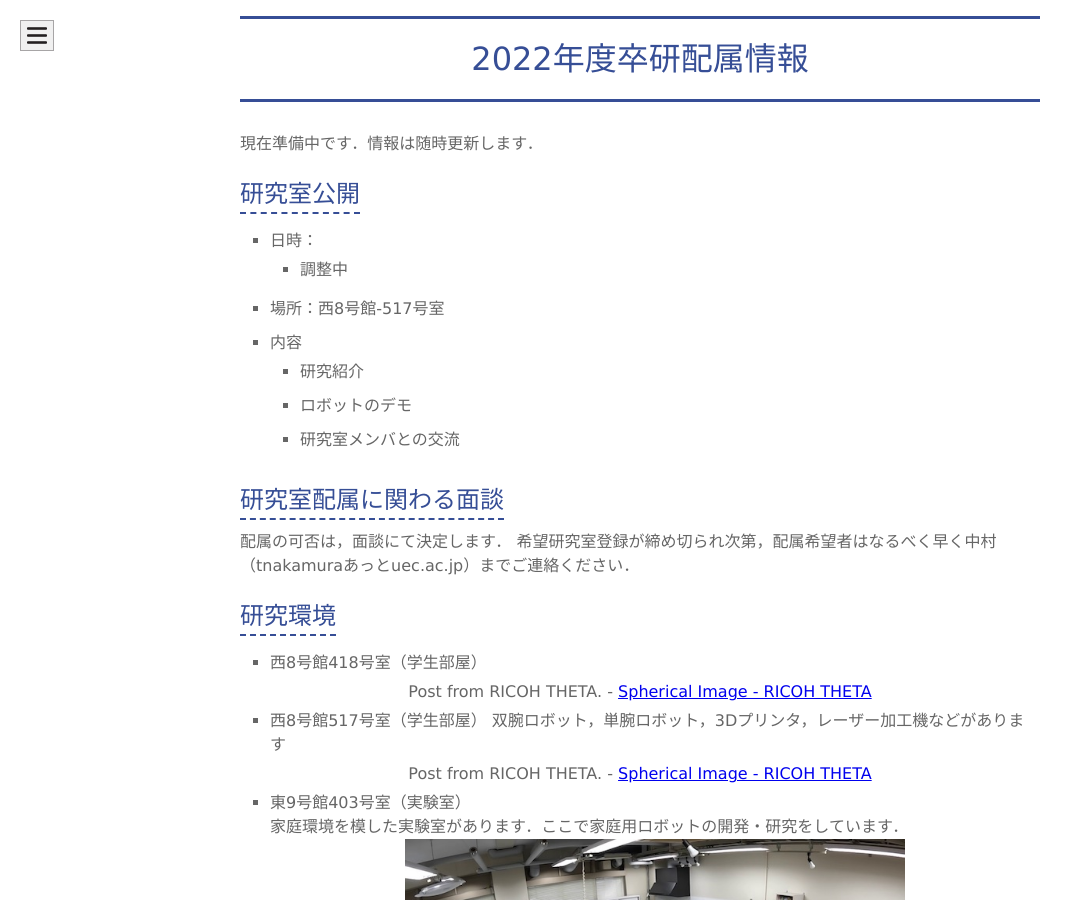
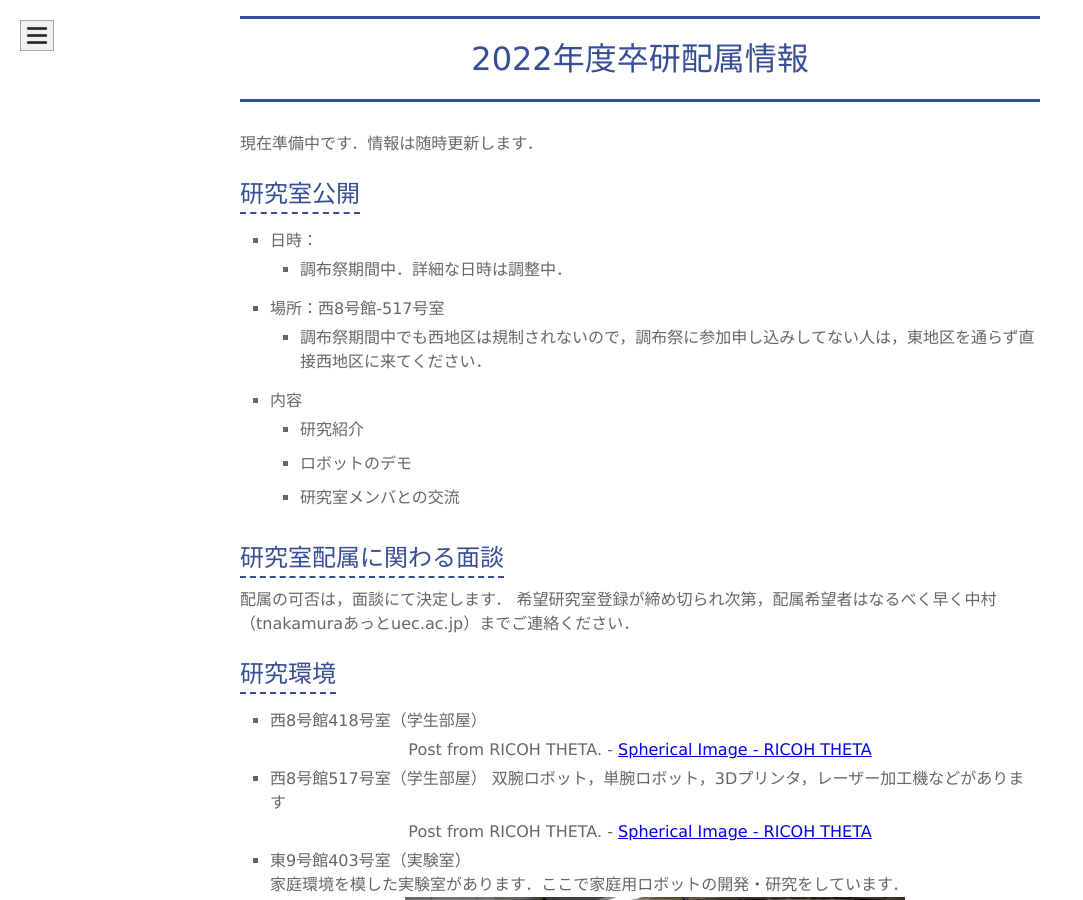
Before and after one commit to naka-lab/naka-lab.github.io, a Jekyll site: the page built from subpages/haizoku.md, in a window 1280 px wide and 900 px high, scrolled down 513 px. Shown: the whole window, without its empty margins (0-1083 px from the left). Built offline with Jekyll 4.4.1, drawn with Linux system fonts in a browser that asks for light colours; comment, search, counter and statistics services are not loaded; our own code applies the rules of GitHub Pages for plain Markdown files.

Commit message:
Update haizoku.md

```diff
--- a/subpages/haizoku.md
+++ b/subpages/haizoku.md
@@ -9,8 +9,9 @@ layout: default
 
 ## 研究室公開
 - 日時：
-  - 調整中
+  - 調布祭期間中．詳細な日時は調整中．
 - 場所：西8号館-517号室
+  - 調布祭期間中でも西地区は規制されないので，調布祭に参加申し込みしてない人は，東地区を通らず直接西地区に来てください．
 - 内容
   - 研究紹介
   - ロボットのデモ
```
